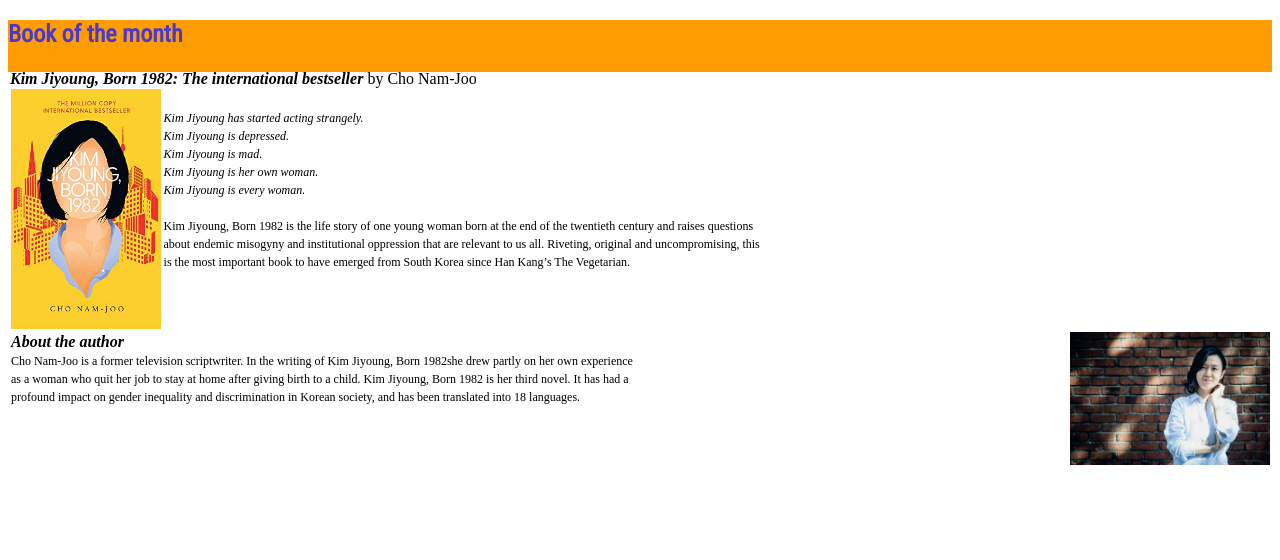
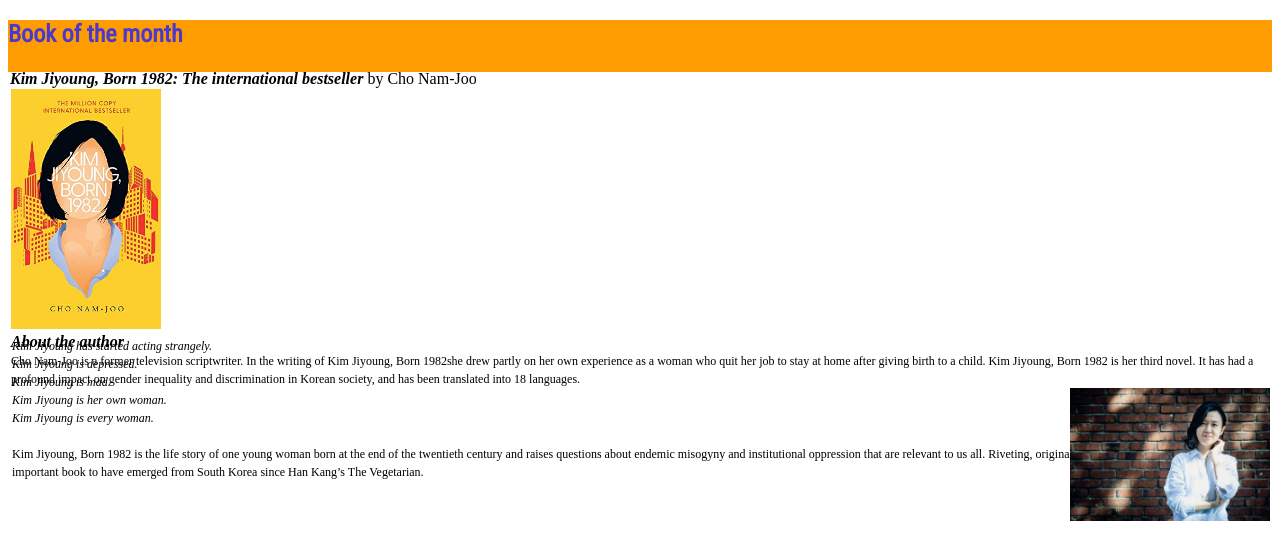
Before and after one commit to jeonghihi/commaneverends.github.io, a Jekyll site: the page commasmonth/2021-03-book.html, which Jekyll copies as it is, in a window 1280 px wide. Shown: the top 560 px of the page. Built offline with Jekyll 4.4.1, drawn with Linux system fonts in a browser that asks for light colours; some web fonts are replaced.

Commit message:
Update 2021-03-book.html

```diff
--- a/commasmonth/2021-03-book.html
+++ b/commasmonth/2021-03-book.html
@@ -24,9 +24,9 @@
   .div-book-month-book {margin:2px; float:left; position:relative; height:260px;}
   .div-book-month-author {padding:2px; position: relative;}
   .div-book-month-book-pic {float:left; padding:1px;}
-  .div-book-month-book-txt {float:left; width:48%; height:240px; padding:2px;}
+  .div-book-month-book-txt {float:left; height:240px; padding:2px;}
   .div-book-month-author-pic {float:right; position: right;}
-  .div-book-month-author-txt {margin:1px; float:left; width:50%}
+  .div-book-month-author-txt {margin:1px; float:left;}
 
 </style>
 
@@ -42,7 +42,7 @@
           <div class="div-book-month-book-pic">
             <img src="./data/82kimjiyoung.png"; height="240"></img></div>
           <div class="div-book-month-book-txt">
-            <span style="font-style:italic; font-size:12px;"> <br /> Kim Jiyoung has started acting strangely.<br /> Kim Jiyoung is depressed. <br /> Kim Jiyoung is mad. <br /> Kim Jiyoung is her own woman.<br />Kim Jiyoung is every woman.<br /></span>
+            <span style="font-style:italic; font-size:12px;"> Kim Jiyoung has started acting strangely.<br /> Kim Jiyoung is depressed. <br /> Kim Jiyoung is mad. <br /> Kim Jiyoung is her own woman.<br />Kim Jiyoung is every woman.<br /></span>
             <span style="font-style:bold; font-size:12px;"> <br /> Kim Jiyoung, Born 1982 is the life story of one young woman born at the end of the twentieth century and raises questions about endemic misogyny and institutional oppression that are relevant to us all. Riveting, original and uncompromising, this is the most important book to have emerged from South Korea since Han Kang’s The Vegetarian.</span>
         </div>
       </div>
```
